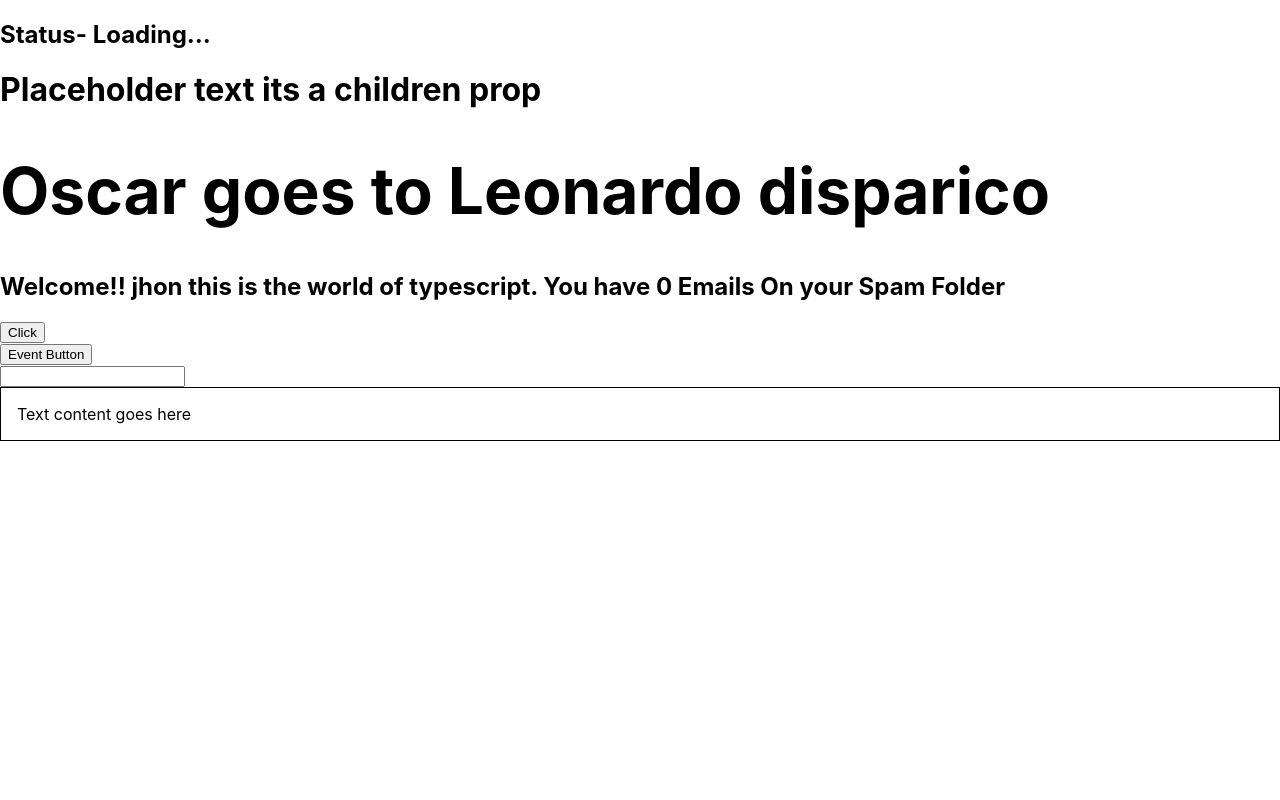
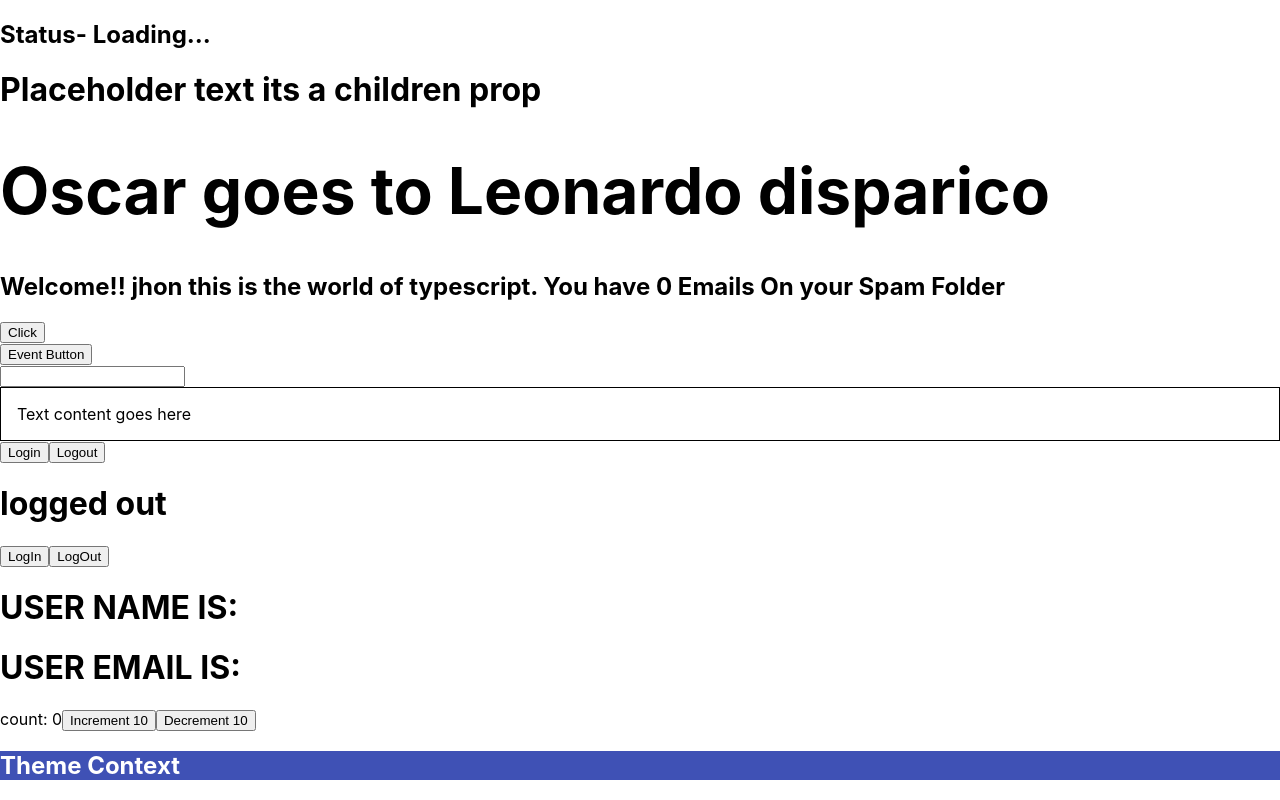
Before and after one commit to sami5671/Learn-TypeScript, a React (Create React App) app in the folder React TypeScript/react-typescript-demo/: page / in a window 1280 px wide. Shown: the part 392-1192 px from the top of the page. Before the commit the page ends 833 px from the top, so only its background shows below. Built offline with nearby package versions, Linux system fonts and the light colour scheme.

Commit message:
useReducer, useContext

```diff
--- a/React TypeScript/react-typescript-demo/package.json
+++ b/React TypeScript/react-typescript-demo/package.json
@@ -39,5 +39,10 @@
       "last 1 firefox version",
       "last 1 safari version"
     ]
+  },
+  "devDependencies": {
+    "autoprefixer": "^10.4.16",
+    "postcss": "^8.4.32",
+    "tailwindcss": "^3.4.0"
   }
 }
--- /dev/null
+++ b/React TypeScript/react-typescript-demo/postcss.config.js
@@ -0,0 +1,6 @@
+module.exports = {
+  plugins: {
+    tailwindcss: {},
+    autoprefixer: {},
+  },
+}
--- a/React TypeScript/react-typescript-demo/src/App.tsx
+++ b/React TypeScript/react-typescript-demo/src/App.tsx
@@ -1,5 +1,7 @@
 import Button from "./Components/Button";
 import Container from "./Components/Container";
+import Box from "./Components/Context/Box";
+import ThemeContext from "./Components/Context/ThemeContext";
 import EventButton from "./Components/EventButton";
 import Greet from "./Components/Greet";
 import Heading from "./Components/Heading";
@@ -7,6 +9,9 @@ import Input from "./Components/Input";
 import Oscar from "./Components/Oscar";
 import Person from "./Components/Person";
 import PersonList from "./Components/PersonList";
+import Counter from "./Components/State/Counter";
+import Login from "./Components/State/Login";
+import User from "./Components/State/User";
 import Status from "./Components/Status";
 
 function App() {
@@ -58,6 +63,19 @@ function App() {
       <Container
         style={{ border: "1px solid black", padding: "1rem" }}
       ></Container>
+
+      {/* useState  */}
+      <Login></Login>
+
+      <User></User>
+
+      {/* useReducer */}
+      <Counter></Counter>
+
+      {/* useContext */}
+      <ThemeContext>
+        <Box></Box>
+      </ThemeContext>
     </div>
   );
 }
--- /dev/null
+++ b/React TypeScript/react-typescript-demo/src/Components/Context/Box.tsx
@@ -0,0 +1,19 @@
+import { useContext } from "react";
+import { themeContext } from "./ThemeContext";
+
+const Box = () => {
+  const theme = useContext(themeContext);
+
+  return (
+    <div
+      style={{
+        backgroundColor: theme.primary.main,
+        color: theme.secondary.text,
+      }}
+    >
+      <h2>Theme Context </h2>
+    </div>
+  );
+};
+
+export default Box;
--- /dev/null
+++ b/React TypeScript/react-typescript-demo/src/Components/Context/Theme.ts
@@ -0,0 +1,10 @@
+export const theme = {
+  primary: {
+    main: "#3f51b5",
+    text: "#fff",
+  },
+  secondary: {
+    main: "#f50057",
+    text: "#fff",
+  },
+};
--- /dev/null
+++ b/React TypeScript/react-typescript-demo/src/Components/Context/ThemeContext.tsx
@@ -0,0 +1,15 @@
+import { createContext } from "react";
+import { theme } from "./Theme";
+
+type themeContextProviderProps = {
+  children: React.ReactNode;
+};
+export const themeContext = createContext(theme);
+
+const ThemeContext = ({ children }: themeContextProviderProps) => {
+  return (
+    <themeContext.Provider value={theme}>{children}</themeContext.Provider>
+  );
+};
+
+export default ThemeContext;
--- /dev/null
+++ b/React TypeScript/react-typescript-demo/src/Components/State/Counter.jsx
@@ -0,0 +1,33 @@
+import { useReducer } from "react";
+
+const initialState = { count: 0 };
+
+function reducer(state, action) {
+  switch (action.type) {
+    case "increment":
+      return { count: state.count + action.payload };
+
+    case "decrement":
+      return { count: state.count - action.payload };
+
+    default:
+      return state;
+  }
+}
+
+const Counter = () => {
+  const [state, dispatch] = useReducer(reducer, initialState);
+  return (
+    <>
+      count: {state.count}
+      <button onClick={() => dispatch({ type: "increment", payload: 10 })}>
+        Increment 10
+      </button>
+      <button onClick={() => dispatch({ type: "decrement", payload: 10 })}>
+        Decrement 10
+      </button>
+    </>
+  );
+};
+
+export default Counter;
--- /dev/null
+++ b/React TypeScript/react-typescript-demo/src/Components/State/Login.tsx
@@ -0,0 +1,26 @@
+import { useState } from "react";
+
+const Login = () => {
+  // ----------------------------------------------------------------
+  const [isLoggedIn, setIsLoggedIn] = useState(false);
+
+  // ----------------------------------------------------------------
+  const handleLogin = () => {
+    setIsLoggedIn(true);
+  };
+  const handleLogout = () => {
+    setIsLoggedIn(false);
+  };
+  return (
+    <div>
+      <button onClick={handleLogin}>Login</button>
+      <button onClick={handleLogout}>Logout</button>
+
+      <div>
+        <h1>{isLoggedIn ? "User is logged in" : "logged out"}</h1>
+      </div>
+    </div>
+  );
+};
+
+export default Login;
--- /dev/null
+++ b/React TypeScript/react-typescript-demo/src/Components/State/User.tsx
@@ -0,0 +1,32 @@
+import { useState } from "react";
+
+type AuthUser = {
+  name: string;
+  email: string;
+};
+
+const User = () => {
+  const [user, setUser] = useState<AuthUser | null>(null);
+  const handleLogin = () => {
+    setUser({
+      name: "sami",
+      email: "sami@gmail.com",
+    });
+  };
+  const handleLogout = () => {
+    setUser(null);
+  };
+  return (
+    <div>
+      <button onClick={handleLogin}>LogIn</button>
+      <button onClick={handleLogout}>LogOut</button>
+
+      <div>
+        <h1>USER NAME IS: {user?.name} </h1>
+        <h1>USER EMAIL IS: {user?.email}</h1>
+      </div>
+    </div>
+  );
+};
+
+export default User;
--- a/React TypeScript/react-typescript-demo/src/index.css
+++ b/React TypeScript/react-typescript-demo/src/index.css
@@ -1,13 +1,13 @@
 body {
   margin: 0;
-  font-family: -apple-system, BlinkMacSystemFont, 'Segoe UI', 'Roboto', 'Oxygen',
-    'Ubuntu', 'Cantarell', 'Fira Sans', 'Droid Sans', 'Helvetica Neue',
+  font-family: -apple-system, BlinkMacSystemFont, "Segoe UI", "Roboto", "Oxygen",
+    "Ubuntu", "Cantarell", "Fira Sans", "Droid Sans", "Helvetica Neue",
     sans-serif;
   -webkit-font-smoothing: antialiased;
   -moz-osx-font-smoothing: grayscale;
 }
 
 code {
-  font-family: source-code-pro, Menlo, Monaco, Consolas, 'Courier New',
+  font-family: source-code-pro, Menlo, Monaco, Consolas, "Courier New",
     monospace;
 }
```
Also changed, not shown: React TypeScript/react-typescript-demo/tailwind.config.js (added, +8 -0 lines), 1 other file (tests, documents, lock files or other folders).
